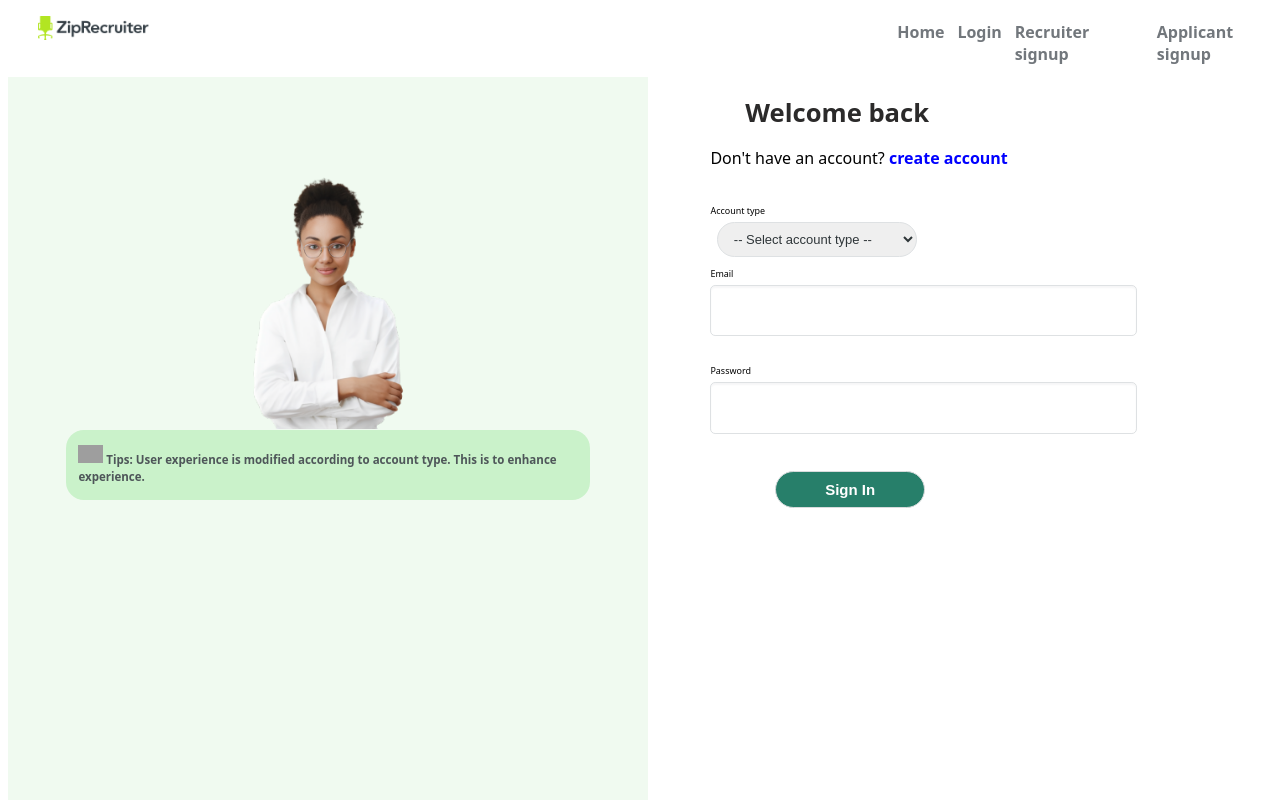
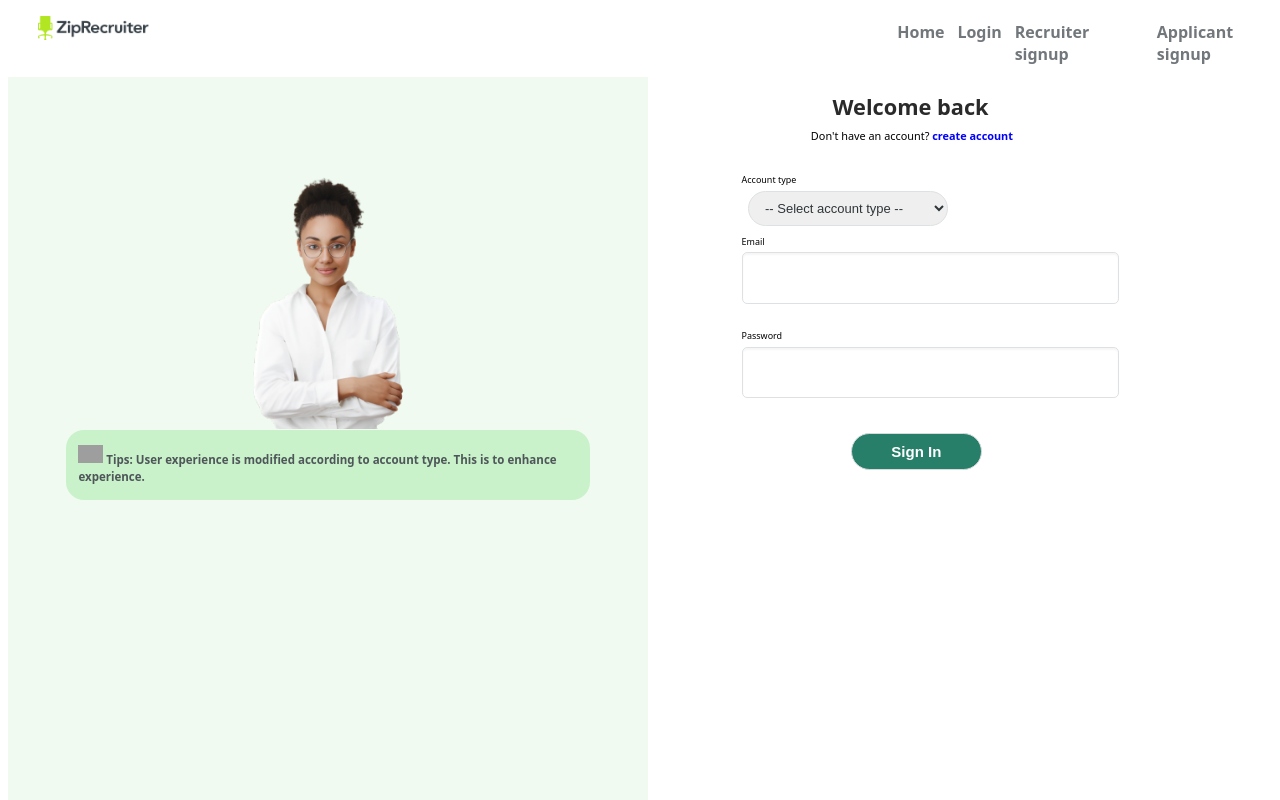
Before and after one commit to Andy-Aseye/Ziprecruiter-frontend, a React (Create React App) app: page / in a window 1280 px wide. Shown: the top 800 px of the page. Built offline with nearby package versions, Linux system fonts and the light colour scheme; grey boxes are pictures that could not be loaded.

Commit message:
signup and login modifications

```diff
--- a/src/components/Recruiter-application'/index.tsx
+++ b/src/components/Recruiter-application'/index.tsx
@@ -27,7 +27,7 @@ const Recruiterapp = ({
     const status = statusUpdate;
 
     const response = await axios.put(
-      `http://localhost:8080/api/applications/${id}`,
+      `https://ziprecruiter.onrender.com/api/applications/${id}`,
       { status: status },
       {
         headers: {
--- a/src/features/userSlice.ts
+++ b/src/features/userSlice.ts
@@ -12,11 +12,12 @@ interface UserState {
 }
 
 const initialState: UserState = {
-  user: {
-    email: localStorage.getItem('email') ?? null,
-    token: localStorage.getItem('token') ?? null,
-    type: localStorage.getItem('type') ?? null,
-  },
+  // user: {
+  //   email: localStorage.getItem('email') ?? null,
+  //   token: localStorage.getItem('token') ?? null,
+  //   type: localStorage.getItem('type') ?? null,
+  // },
+  user: null,
 };
 
 const userSlice = createSlice({
--- a/src/pages/applicantPages/appliedJobs/index.tsx
+++ b/src/pages/applicantPages/appliedJobs/index.tsx
@@ -23,7 +23,7 @@ const Myapplications = () => {
   useEffect(() => {
     const fetchData = async () => {
       try {
-        const response = await axios.get("http://localhost:8080/api/applications-applicant", {
+        const response = await axios.get("https://ziprecruiter.onrender.com/api/applications-applicant", {
           headers: {
             Authorization: `Bearer ${localStorage.getItem("token")}`,
           },
--- a/src/pages/applicantPages/jobsList/index.tsx
+++ b/src/pages/applicantPages/jobsList/index.tsx
@@ -24,7 +24,7 @@ const Jobslist = () => {
   useEffect(() => {
     const fetchData = async () => {
       try {
-        const response = await axios.get("http://localhost:8080/api/jobs", {
+        const response = await axios.get("https://ziprecruiter.onrender.com/api/jobs", {
           headers: {
             Authorization: `Bearer ${localStorage.getItem("token")}`,
           },
--- a/src/pages/login/index.tsx
+++ b/src/pages/login/index.tsx
@@ -67,7 +67,7 @@ const Login = () => {
               <h1>Welcome back</h1>
               <p>
                 Don't have an account?{" "}
-                <Link to="/signup" style={{ color: "blue" }}>
+                <Link to="/applicant-signup" style={{ color: "blue" }}>
                   create account
                 </Link>
               </p>
--- a/src/pages/login/styles.module.css
+++ b/src/pages/login/styles.module.css
@@ -8,14 +8,24 @@
     width: 50vw;
 }
 
+.form_header{
+    margin-left: 10%;
+}
+
 .form_header h1{
-font-size: 2vw;
-margin-left: 7%;
+font-size: 1.7vw;
+margin-left: 12%;
+}
+
+.form_header p {
+    margin-top: -0.6vw;
+    font-size: 0.85vw;
+    margin-left: 2vw;
 }
 
 .form_container{
     margin: auto;
-    width: 80%;
+    width: 70%;
 }
 
 .form_body{
@@ -39,7 +49,7 @@ margin-left: 7%;
     font-weight: 600;
     font-size: 15px;
     margin-top: 2%;
-    margin-left: 13%;
+    margin-left: 25%;
     cursor: pointer;
 }
 
--- a/src/pages/recruiter/addJobs/index.tsx
+++ b/src/pages/recruiter/addJobs/index.tsx
@@ -51,7 +51,7 @@ const Addjob = () => {
   ) => {
     try {
       const response = await axios.post(
-        "http://localhost:8080/api/jobs",
+        "https://ziprecruiter.onrender.com/api/jobs",
         value,
         {
           headers: {
--- a/src/pages/recruiter/myJobs/index.tsx
+++ b/src/pages/recruiter/myJobs/index.tsx
@@ -24,7 +24,7 @@ const Myjobs = (): JSX.Element => {
   useEffect(() => {
     const fetchData = async () => {
       try {
-        const response = await axios.get("http://localhost:8080/api/jobs/recruiter", {
+        const response = await axios.get("https://ziprecruiter.onrender.com/api/jobs/recruiter", {
           headers: {
             Authorization: `Bearer ${localStorage.getItem("token")}`,
           },
--- a/src/pages/recruiter/recruiterJobs/index.tsx
+++ b/src/pages/recruiter/recruiterJobs/index.tsx
@@ -28,7 +28,7 @@ const RecruiterJob = ({
   const handleDelete = () => {
     console.log(id);
     axios
-      .delete(`http://localhost:8080/api/jobs/${id}`, {
+      .delete(`https://ziprecruiter.onrender.com/api/jobs/${id}`, {
         headers: {
           Authorization: `Bearer ${localStorage.getItem("token")}`,
         },
--- a/src/services/api_request.tsx
+++ b/src/services/api_request.tsx
@@ -24,7 +24,7 @@ type ApiResponse = {
   }): Promise<ApiResponse> {
     try {
       // Default options are marked with *
-      const base = baseUrl || "http://localhost:8080";
+      const base = baseUrl || "https://ziprecruiter.onrender.com";
       let config: Record<string, any> = {};
 
       // allow us to pass custom headers
--- a/src/services/constants.ts
+++ b/src/services/constants.ts
@@ -1 +1 @@
-export const BASE_URL = 'http://localhost:8080';
+export const BASE_URL = 'https://ziprecruiter.onrender.com';
```
Also changed, not shown: src/pages/applicantPages/applicantSignup/index.tsx (+0 -67 lines).
